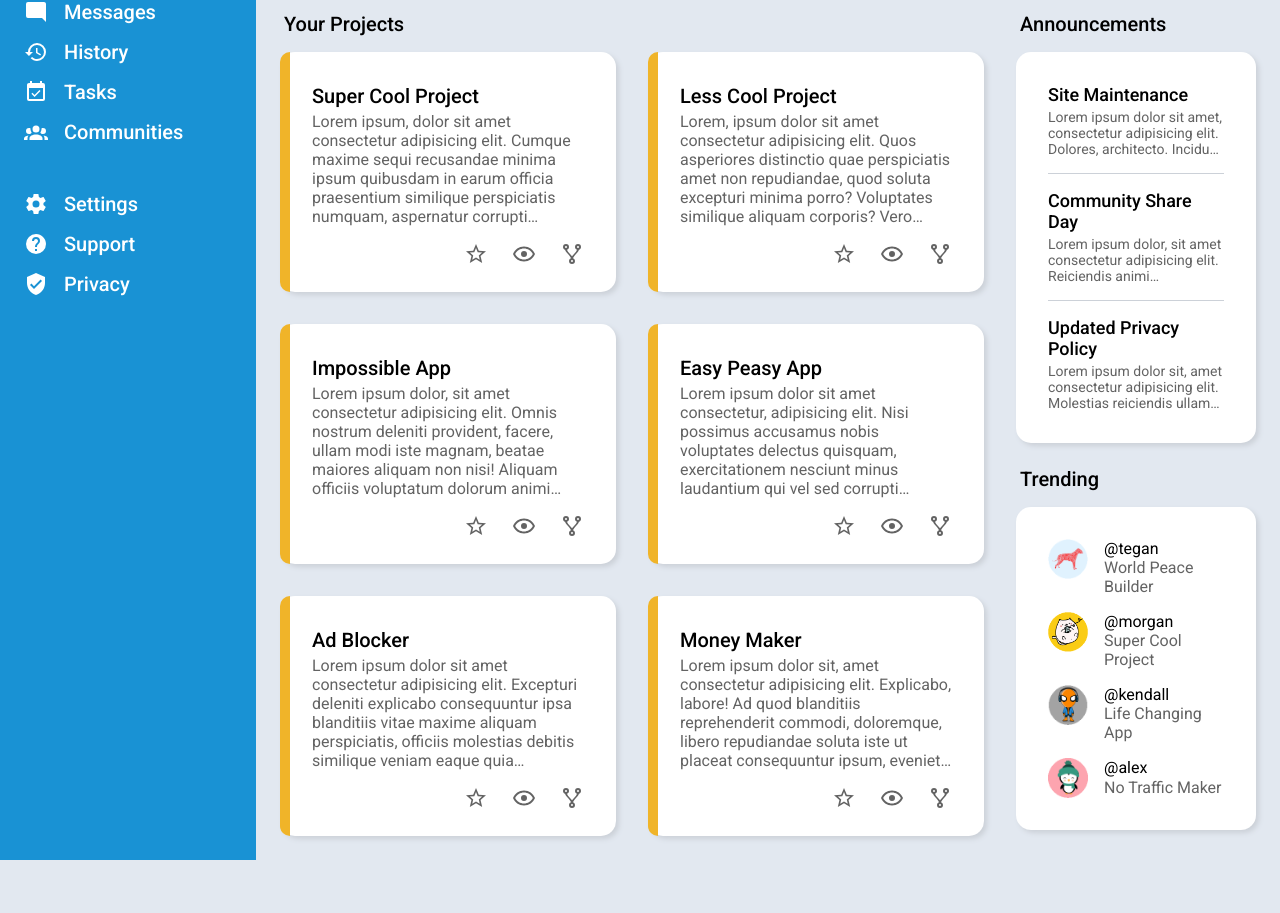
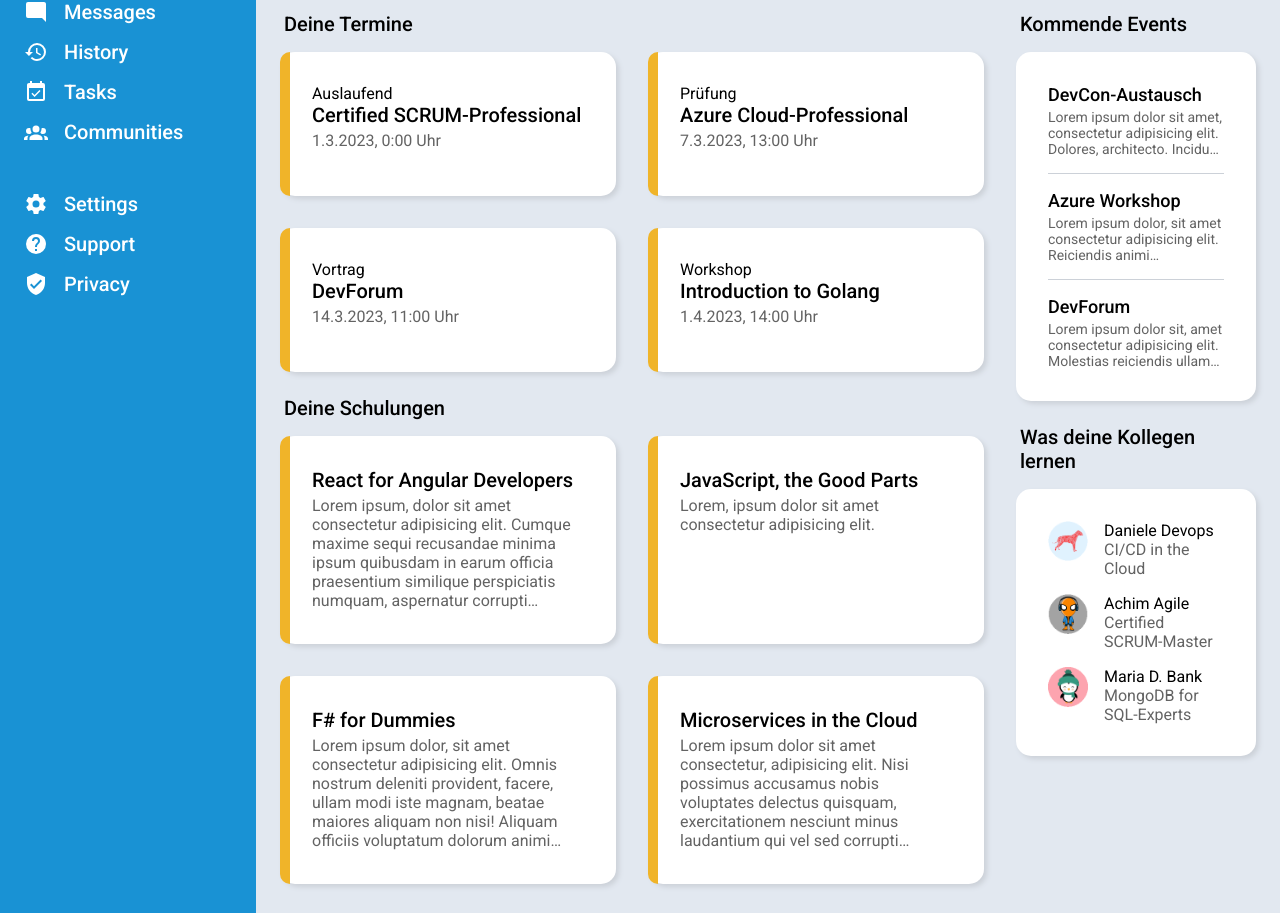
Before and after one commit to c-auri/top-dashboard, a website built with Parcel: page src/index.html in a window 1280 px wide. Shown: the part 188-1101 px from the top of the page. Before the commit the page ends 1048 px from the top, so only its background shows below. Built offline with nearby package versions, Linux system fonts and the light colour scheme; files whose address does not match are found by name.

Commit message:
Modify for ST

```diff
--- a/src/index.html
+++ b/src/index.html
@@ -95,7 +95,7 @@
 
         <form action="" class="secondary-header__search">
             <label for="search-bar"><img src="svg/magnify.svg" alt="Search" class="icon icon--hover"></label>
-            <input type="text" name="search" id="search-bar" class="secondary-header__search-bar" placeholder="Search">
+            <input type="text" name="search" id="search-bar" class="secondary-header__search-bar" placeholder="Suche">
         </form>
 
         <div class="secondary-header__controls">
@@ -104,14 +104,14 @@
             </button>
             <a href="#" class="user">
                 <img src="./img/morgan.png" class="avatar">
-                <span class="user__name fs-600 fw-600">Morgan&nbsp;Oakley</span>
+                <span class="user__name fs-600 fw-600">Max&nbsp;Musterentwickler</span>
             </a>
         </div>
 
         <a href="#" class="secondary-header__greeting">
             <img src="./img/morgan.png" class="avatar avatar--large">
-            <span class="fs-300 fw-600">Hi there,</span>
-            <span class="fs-700 fw-600"><span class="user__name">Morgan&nbsp;Oakley</span><span class="user__handle user__handle--brackets">morgan</span></span>
+            <span class="fs-300 fw-600">Herzlich willkommen,</span>
+            <span class="fs-700 fw-600"><span class="user__name">Max&nbsp;Musterentwickler</span></span>
         </a>
 
         <div class="secondary-header__buttons">
@@ -124,134 +124,134 @@
 
     <main>
 
+        <section class="main__content">
+
+            <section class="upcoming">
+
+                <h2 class="main__heading fs-600 fw-500">Deine Termine</h2>
+
+                <article class="card card--upcoming" href="#">
+                    <span class="project__type">Auslaufend</span>
+                    <a href="#"><h3 class="fs-600 fw-500">Certified SCRUM-Professional</h3></a>
+                    <a href="#"><p class="fs-400 clr-dark-gray">1.3.2023, 0:00 Uhr
+                    </p></a>
+                </article>
+
+                <article class="card card--upcoming" href="#">
+                    <span class="project__type">Prüfung</span>
+                    <a href="#"><h3 class="fs-600 fw-500">Azure Cloud-Professional</h3></a>
+                    <a href="#"><p class="fs-400 clr-dark-gray">7.3.2023, 13:00 Uhr
+                    </p></a>
+                </article>
+
+                <article class="card card--upcoming" href="#">
+                    <span class="project__type">Vortrag</span>
+                    <a href="#"><h3 class="fs-600 fw-500">DevForum</h3></a>
+                    <a href="#"><p class="fs-400 clr-dark-gray">14.3.2023, 11:00 Uhr
+                    </p></a>
+                </article>
+
+                <article class="card card--upcoming" href="#">
+                    <span class="project__type">Workshop</span>
+                    <a href="#"><h3 class="fs-600 fw-500">Introduction to Golang</h3></a>
+                    <a href="#"><p class="fs-400 clr-dark-gray">1.4.2023, 14:00 Uhr
+                    </p></a>
+                </article>
+
+            </section>
+
             <section class="projects">
 
-            <h2 class="main__heading fs-600 fw-500">Your Projects</h2>
+                <h2 class="main__heading fs-600 fw-500">Deine Schulungen</h2>
 
                 <article class="project card" href="#">
-                <a href="#"><h3 class="fs-600 fw-500">Super Cool Project</h3></a>
+                    <a href="#"><h3 class="fs-600 fw-500">React for Angular Developers</h3></a>
                     <a href="#"><p class="fs-400 clr-dark-gray">Lorem ipsum, dolor sit amet consectetur adipisicing elit. Cumque maxime sequi recusandae minima ipsum quibusdam in earum officia praesentium similique perspiciatis numquam, aspernatur corrupti molestias nesciunt, possimus porro veritatis quis!</p></a>
-                <div class="project__buttons">
-                    <button class="icon"><img src="svg/star-outline.svg" alt="Favorite" class="icon icon--hover"></button>
-                    <button class="icon"><img src="svg/eye-outline.svg" alt="Watch" class="icon icon--hover"></button>
-                    <button class="icon"><img src="svg/source-fork.svg" alt="Fork" class="icon icon--hover"></button>
-                </div>
                 </article>
 
                 <article class="project card" href="#">
-                <a href="#"><h3 class="fs-600 fw-500">Less Cool Project</h3></a>
-                <a href="#"><p class="fs-400 clr-dark-gray">Lorem, ipsum dolor sit amet consectetur adipisicing elit. Quos asperiores distinctio quae perspiciatis amet non repudiandae, quod soluta excepturi minima porro? Voluptates similique aliquam corporis? Vero itaque molestias eius id? Expedita hic possimus atque perspiciatis, cumque harum amet maxime ex. Quos, est! Deserunt esse ut mollitia nulla soluta sapiente, assumenda quisquam a adipisci cupiditate sunt nemo. Delectus repellat aut culpa?</p></a>
-                <div class="project__buttons">
-                    <button class="icon"><img src="svg/star-outline.svg" alt="Favorite" class="icon icon--hover"></button>
-                    <button class="icon"><img src="svg/eye-outline.svg" alt="Watch" class="icon icon--hover"></button>
-                    <button class="icon"><img src="svg/source-fork.svg" alt="Fork" class="icon icon--hover"></button>
-                </div>
+                    <a href="#"><h3 class="fs-600 fw-500">JavaScript, the Good Parts</h3></a>
+                    <a href="#"><p class="fs-400 clr-dark-gray">Lorem, ipsum dolor sit amet consectetur adipisicing elit.</p></a>
                 </article>
 
                 <article class="project card" href="#">
-                <a href="#"><h3 class="fs-600 fw-500">Impossible App</h3></a>
+                    <a href="#"><h3 class="fs-600 fw-500">F# for Dummies</h3></a>
                     <a href="#"><p class="fs-400 clr-dark-gray">Lorem ipsum dolor, sit amet consectetur adipisicing elit. Omnis nostrum deleniti provident, facere, ullam modi iste magnam, beatae maiores aliquam non nisi! Aliquam officiis voluptatum dolorum animi quam exercitationem quod?</p></a>
-                <div class="project__buttons">
-                    <button class="icon"><img src="svg/star-outline.svg" alt="Favorite" class="icon icon--hover"></button>
-                    <button class="icon"><img src="svg/eye-outline.svg" alt="Watch" class="icon icon--hover"></button>
-                    <button class="icon"><img src="svg/source-fork.svg" alt="Fork" class="icon icon--hover"></button>
-                </div>
                 </article>
 
                 <article class="project card" href="#">
-                <a href="#"><h3 class="fs-600 fw-500">Easy Peasy App</h3></a>
+                    <a href="#"><h3 class="fs-600 fw-500">Microservices in the Cloud</h3></a>
                     <a href="#"><p class="fs-400 clr-dark-gray">Lorem ipsum dolor sit amet consectetur, adipisicing elit. Nisi possimus accusamus nobis voluptates delectus quisquam, exercitationem nesciunt minus laudantium qui vel sed corrupti necessitatibus natus et dolore, accusantium aperiam libero!</p></a>
-                <div class="project__buttons">
-                    <button class="icon"><img src="svg/star-outline.svg" alt="Favorite" class="icon icon--hover"></button>
-                    <button class="icon"><img src="svg/eye-outline.svg" alt="Watch" class="icon icon--hover"></button>
-                    <button class="icon"><img src="svg/source-fork.svg" alt="Fork" class="icon icon--hover"></button>
-                </div>
                 </article>
 
                 <article class="project card" href="#">
-                <a href="#"><h3 class="fs-600 fw-500">Ad Blocker</h3></a>
+                    <a href="#"><h3 class="fs-600 fw-500">Testing Legacy Code</h3></a>
                     <a href="#"><p class="fs-400 clr-dark-gray">Lorem ipsum dolor sit amet consectetur adipisicing elit. Excepturi deleniti explicabo consequuntur ipsa blanditiis vitae maxime aliquam perspiciatis, officiis molestias debitis similique veniam eaque quia praesentium nihil odio nisi nam.</p></a>
-                <div class="project__buttons">
-                    <button class="icon"><img src="svg/star-outline.svg" alt="Favorite" class="icon icon--hover"></button>
-                    <button class="icon"><img src="svg/eye-outline.svg" alt="Watch" class="icon icon--hover"></button>
-                    <button class="icon"><img src="svg/source-fork.svg" alt="Fork" class="icon icon--hover"></button>
-                </div>
                 </article>
 
                 <article class="project card" href="#">
-                <a href="#"><h3 class="fs-600 fw-500">Money Maker</h3></a>
+                    <a href="#"><h3 class="fs-600 fw-500">Re-writing Apps with Rust</h3></a>
                     <a href="#"><p class="fs-400 clr-dark-gray">Lorem ipsum dolor sit, amet consectetur adipisicing elit. Explicabo, labore! Ad quod blanditiis reprehenderit commodi, doloremque, libero repudiandae soluta iste ut placeat consequuntur ipsum, eveniet eum facilis dicta odit aut.</p></a>
-                <div class="project__buttons">
-                    <button class="icon"><img src="svg/star-outline.svg" alt="Favorite" class="icon icon--hover"></button>
-                    <button class="icon"><img src="svg/eye-outline.svg" alt="Watch" class="icon icon--hover"></button>
-                    <button class="icon"><img src="svg/source-fork.svg" alt="Fork" class="icon icon--hover"></button>
-                </div>
                 </article>
+
+            </section>
 
         </section>
 
         <aside class="main__sidebar">
 
-            <h2 class="main__heading fs-600 fw-500">Announcements</h2>
+            <h2 class="main__heading fs-600 fw-500">Kommende Events</h2>
 
             <section class="card">
 
                 <article class="announcement">
                     <a href="#">
-                        <h3 class="fs-500 fw-500">Site Maintenance</h3>
+                        <h3 class="fs-500 fw-500">DevCon-Austausch</h3>
                         <p class="fs-300 clr-dark-gray">Lorem ipsum dolor sit amet, consectetur adipisicing elit. Dolores, architecto. Incidunt cum distinctio ab, dolore suscipit sapiente maxime eaque soluta magnam iste. Illo praesentium, eveniet repellendus quaerat consectetur illum quae.</p>
                     </a>
                 </article>
 
                 <article class="announcement">
                     <a href="#">
-                        <h3 class="fs-500 fw-500">Community Share Day</h3>
+                        <h3 class="fs-500 fw-500">Azure Workshop</h3>
                         <p class="fs-300 clr-dark-gray">Lorem ipsum dolor, sit amet consectetur adipisicing elit. Reiciendis animi accusantium explicabo magni corporis provident minima molestiae cumque doloremque quod, culpa suscipit facilis fugit dicta esse ad itaque eveniet. Nisi?</p>
                     </a>
                 </article>
 
                 <article class="announcement">
                     <a href="#">
-                        <h3 class="fs-500 fw-500">Updated Privacy Policy</h3>
+                        <h3 class="fs-500 fw-500">DevForum</h3>
                         <p class="fs-300 clr-dark-gray">Lorem ipsum dolor sit, amet consectetur adipisicing elit. Molestias reiciendis ullam optio enim in obcaecati? Non, fuga sapiente inventore corrupti autem accusantium eos aspernatur quia alias quod tenetur repellat numquam.</p>
                     </a>
                 </article>
 
             </section>
 
-            <h2 class="main__heading fs-600 fw-500">Trending</h2>
+            <h2 class="main__heading fs-600 fw-500">Was deine Kollegen lernen</h2>
 
             <section class="trends card">
 
                 <article>
                     <a href="#" class="trend">
                         <img src="./img/tegan.png" class="avatar">
-                        <span class="user__handle">tegan</span>
-                        <span class="clr-dark-gray">World Peace Builder</span>
-                    </a>
-                </article>
-
-                <article>
-                    <a href="#" class="trend">
-                        <img src="./img/morgan.png" class="avatar">
-                        <span class="user__handle">morgan</span>
-                        <span class="clr-dark-gray">Super Cool Project</span>
+                        <span class="user__handle">Daniele Devops</span>
+                        <span class="clr-dark-gray">CI/CD in the Cloud</span>
                     </a>
                 </article>
 
                 <article>
                     <a href="#" class="trend">
                         <img src="./img/kendall.png" class="avatar">
-                        <span class="user__handle">kendall</span>
-                        <span class="clr-dark-gray">Life Changing App</span>
+                        <span class="user__handle">Achim Agile</span>
+                        <span class="clr-dark-gray">Certified SCRUM-Master</span>
                     </a>
                 </article>
 
                 <article>
                     <a href="#" class="trend">
                         <img src="./img/alex.png" class="avatar">
-                        <span class="user__handle">alex</span>
-                        <span class="clr-dark-gray">No Traffic Maker</span>
+                        <span class="user__handle">Maria D. Bank</span>
+                        <span class="clr-dark-gray">MongoDB for SQL-Experts</span>
                     </a>
                 </article>
 
--- a/src/scss/colors.scss
+++ b/src/scss/colors.scss
@@ -13,7 +13,7 @@ main {
     background-color: var(--clr-white);
 }
 
-.project {
+.main__content .card {
     &::before {
         background-color: var(--clr-accent);
     }
--- a/src/scss/components.scss
+++ b/src/scss/components.scss
@@ -25,22 +25,6 @@ button {
 
     &--hover:hover {
         filter: saturate(100%) brightness(0);
-    }
-}
-
-.user__handle {
-    &::before {
-        content: '@';
-    }
-
-    &--brackets {
-        &::before {
-            content: ' (@';
-        }
-
-        &::after {
-            content: ')';
-        }
     }
 }
 
--- a/src/scss/layout.scss
+++ b/src/scss/layout.scss
@@ -4,9 +4,7 @@ body {
 }
 
 body,
-main,
 .trending__container,
-.projects,
 .main__sidebar {
     display: grid;
 }
@@ -128,13 +126,13 @@ main,
     }
 }
 
-main,
-.main__sidebar,
-.projects {
+.main__sidebar {
     gap: 1rem;
 }
 
 main {
+    display: grid;
+    gap: 1rem;
     padding: 1rem 1rem;
 }
 
@@ -164,22 +162,34 @@ main {
     }
 }
 
+.upcoming,
 .projects {
+    padding-bottom: 1rem;
+    display: grid;
     grid-template-columns: repeat(auto-fit, minmax(350px, 1fr));
     grid-template-rows: auto;
-    grid-auto-rows: 16rem;
     align-content: start;
+    gap: 1rem;
 
     > .main__heading {
         grid-column: 1 / -1;
     }
 }
 
-.project {
+.upcoming {
+    grid-template-columns: repeat(auto-fit, minmax(250px, 1fr));
+    grid-auto-rows: 10rem;
+}
+
+.projects {
+    grid-auto-rows: 14rem;
+}
+
+.upcoming__event {
     position: relative;
 
     p {
-        -webkit-line-clamp: 6;
+        -webkit-line-clamp: 3;
     }
 
     &::before {
@@ -199,6 +209,35 @@ main {
         justify-content: flex-end;
         align-items: flex-end;
         gap: 1.5rem;
+    }
+}
+
+.main__content .card  {
+    position: relative;
+
+    &__buttons {
+        flex: 1;
+        padding-top: 1rem;
+        display: flex;
+        justify-content: flex-end;
+        align-items: flex-end;
+        gap: 1.5rem;
+    }
+
+    &::before {
+        content: "";
+        position: absolute;
+        left: 0;
+        top: 0;
+        height: 100%;
+        width: 10px;
+        border-radius: 15px 0 0 15px;
+    }
+}
+
+.project {
+    p {
+        -webkit-line-clamp: 6;
     }
 }
 
```
Lines whose indentation alone changed are shown as unchanged.
